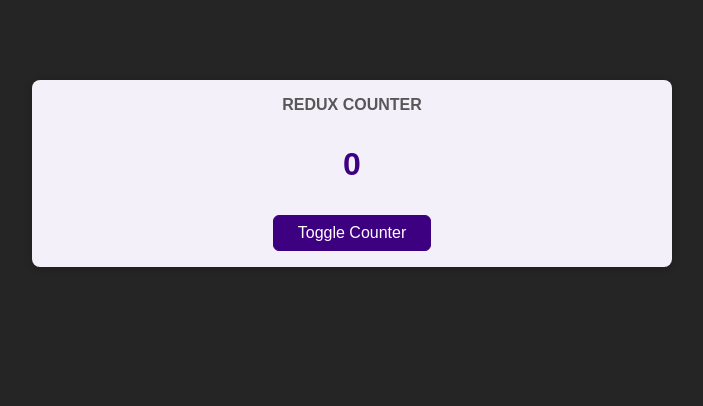
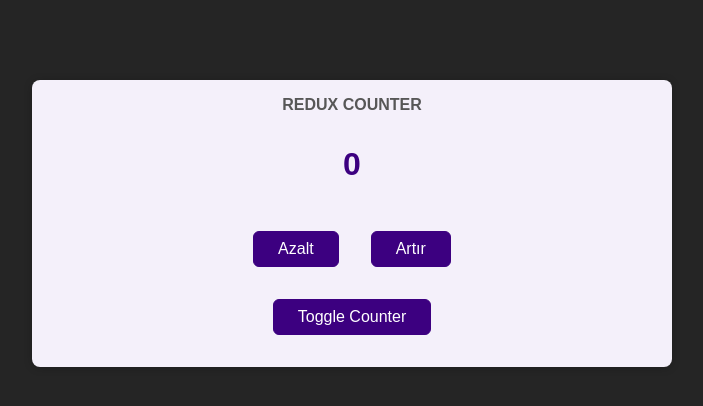
Before and after one commit to AliKarabulut/React-redux-egitimi, a React (Create React App) app: page / in a window 1280 px wide. Shown: the top 406 px of the page, without its empty margins (288-991 px from the left). Built offline with nearby package versions, Linux system fonts and the light colour scheme.

Commit message:
Dispatching Actions From Inside Components

```diff
--- a/src/components/Counter.js
+++ b/src/components/Counter.js
@@ -1,11 +1,20 @@
-import {useSelector} from 'react-redux'
+import { useSelector, useDispatch} from "react-redux";
 
-import classes from './Counter.module.css';
+import classes from "./Counter.module.css";
+
+const Counter = () => {
+  const dispatch = useDispatch()
+  const counter = useSelector((state) => state.counter);
 
 
-const Counter = () => {
+  const incrementHandler = () => {
+    dispatch({type: 'Increment'})
+  }
 
-  const counter = useSelector(state => state.counter)
+
+  const decrementHandler = () => {
+    dispatch({type: 'Decrement'})
+  }
 
   const toggleCounterHandler = () => {};
 
@@ -13,6 +22,10 @@ const Counter = () => {
     <main className={classes.counter}>
       <h1>Redux Counter</h1>
       <div className={classes.value}>{counter}</div>
+      <div>
+        <button onClick={decrementHandler}>Azalt</button>
+        <button onClick={incrementHandler}>Artır</button>
+      </div>
       <button onClick={toggleCounterHandler}>Toggle Counter</button>
     </main>
   );
--- a/src/components/Counter.module.css
+++ b/src/components/Counter.module.css
@@ -21,3 +21,7 @@
   margin: 2rem 0;
   font-weight: bold;
 }
+
+.counter button{
+  margin: 1rem;
+}
```
